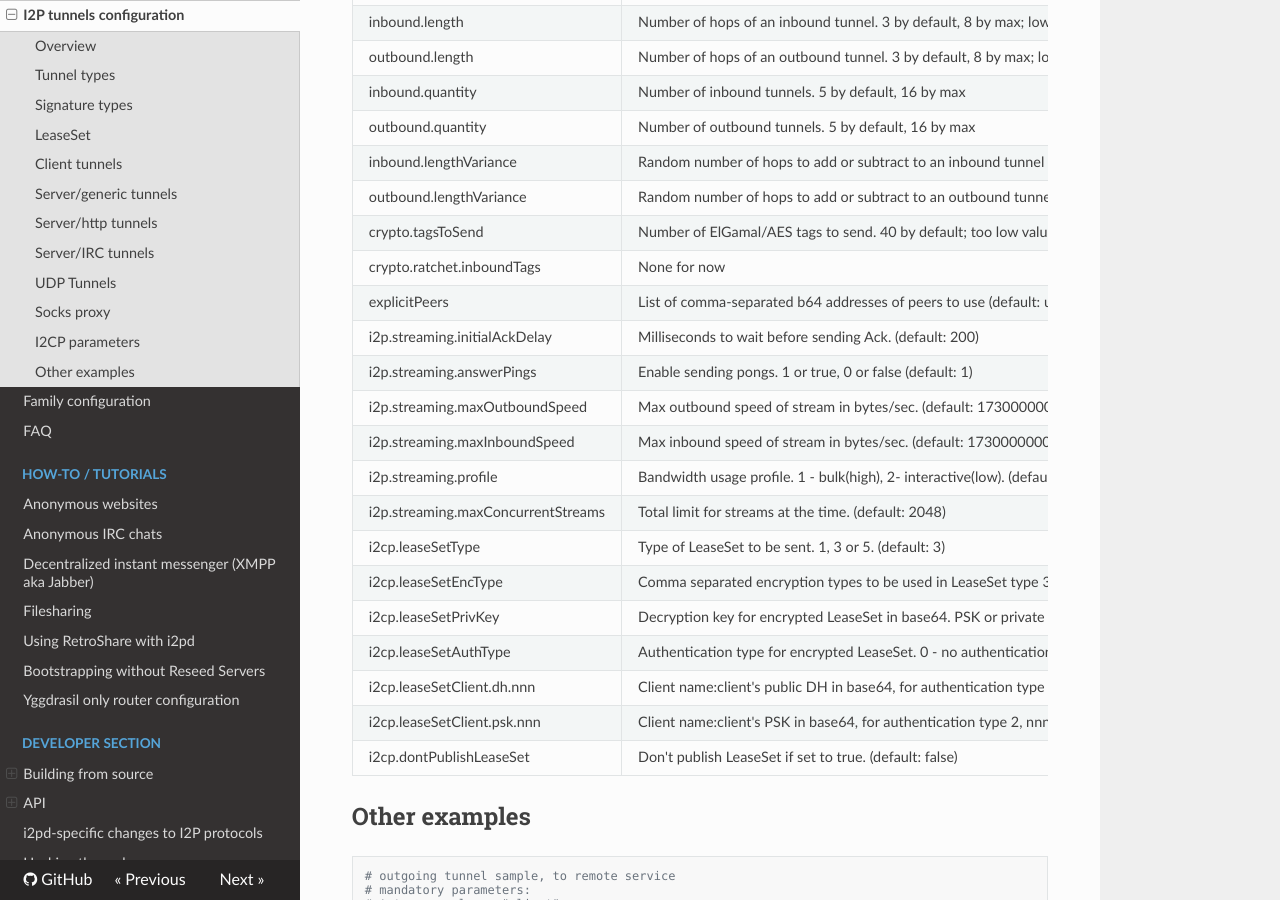
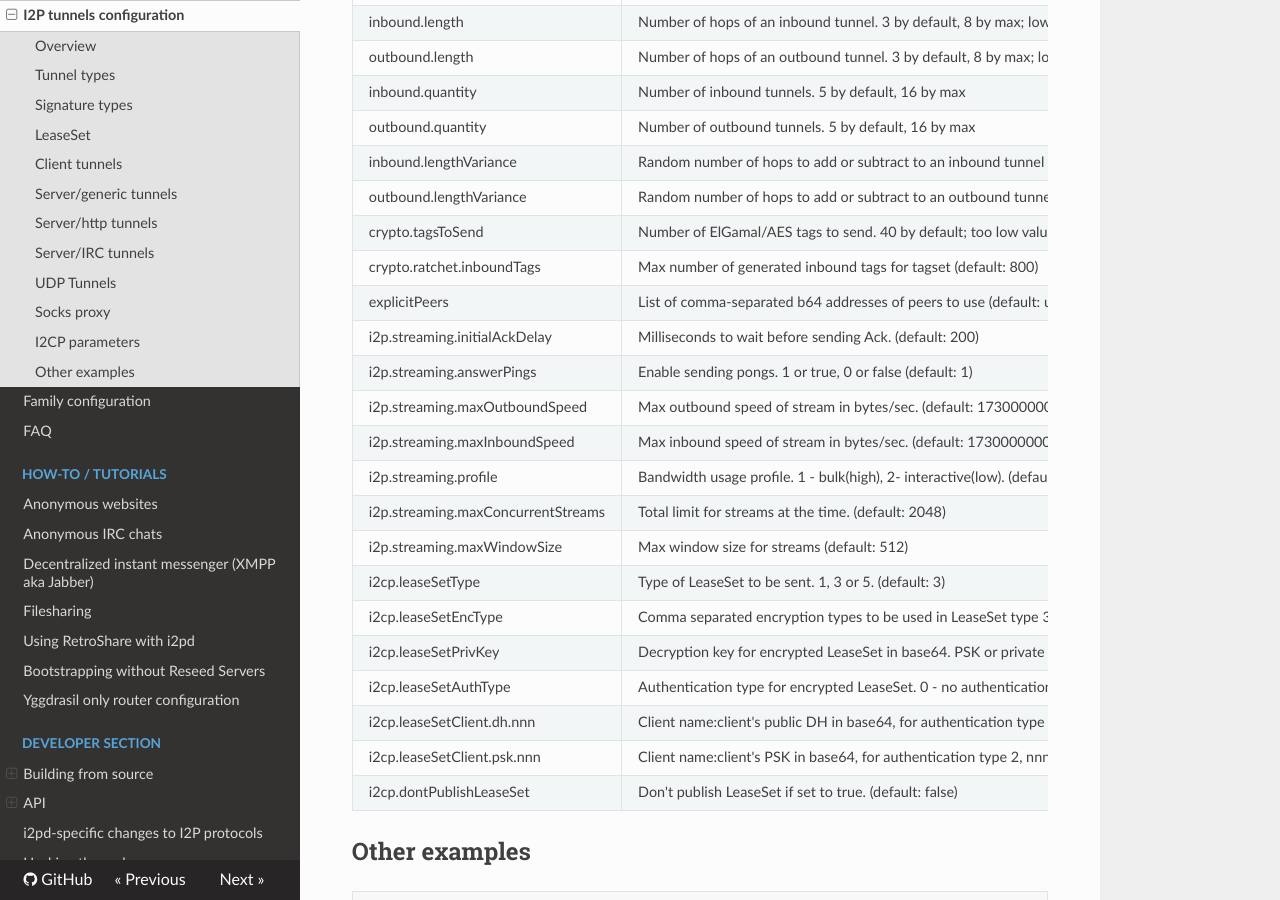
Before and after one commit to PurpleI2P/i2pd_docs_en, an MkDocs documentation site: the page built from docs/user-guide/tunnels.md, in a window 1280 px wide and 900 px high, scrolled down 6231 px. Built offline with MkDocs 1.6.1, drawn with Linux system fonts in a browser that asks for light colours; nearby versions of some CDN libraries.

Commit message:
i2p.streaming.maxWindowSize

```diff
--- a/docs/user-guide/tunnels.md
+++ b/docs/user-guide/tunnels.md
@@ -259,7 +259,7 @@ outbound.quantity             | Number of outbound tunnels. 5 by default, 16 by
 inbound.lengthVariance        | Random number of hops to add or subtract to an inbound tunnel between -3 and 3. 0 by default **(since 2.42.0)**
 outbound.lengthVariance       | Random number of hops to add or subtract to an outbound tunnel between -3 and 3. 0 by default **(since 2.42.0)**
 crypto.tagsToSend             | Number of ElGamal/AES tags to send. 40 by default; too low value may cause problems with tunnel building
-crypto.ratchet.inboundTags    | None for now
+crypto.ratchet.inboundTags    | Max number of generated inbound tags for tagset (default: 800)
 explicitPeers                 | List of comma-separated b64 addresses of peers to use (default: unset)
 i2p.streaming.initialAckDelay | Milliseconds to wait before sending Ack. (default: 200)
 i2p.streaming.answerPings     | Enable sending pongs. 1 or true, 0 or false (default: 1)
@@ -267,6 +267,7 @@ i2p.streaming.maxOutboundSpeed| Max outbound speed of stream in bytes/sec. (defa
 i2p.streaming.maxInboundSpeed | Max inbound speed of stream in bytes/sec. (default: 1730000000)
 i2p.streaming.profile         | Bandwidth usage profile. 1 - bulk(high), 2- interactive(low). (default: 1)
 i2p.streaming.maxConcurrentStreams  | Total limit for streams at the time. (default: 2048)
+i2p.streaming.maxWindowSize   | Max window size for streams (default: 512)
 i2cp.leaseSetType             | Type of LeaseSet to be sent. 1, 3 or 5. (default: 3)
 i2cp.leaseSetEncType          | Comma separated encryption types to be used in LeaseSet type 3 or 5. (default: 0,4)
 i2cp.leaseSetPrivKey          | Decryption key for encrypted LeaseSet in base64. PSK or private DH
```
